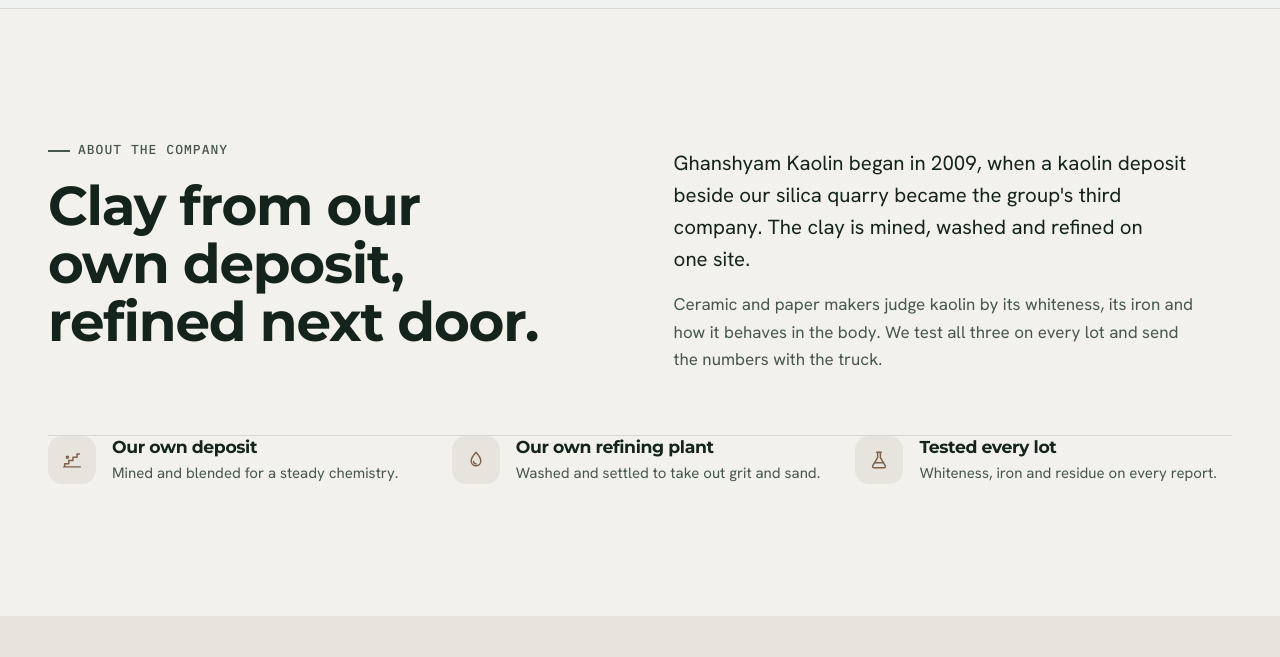
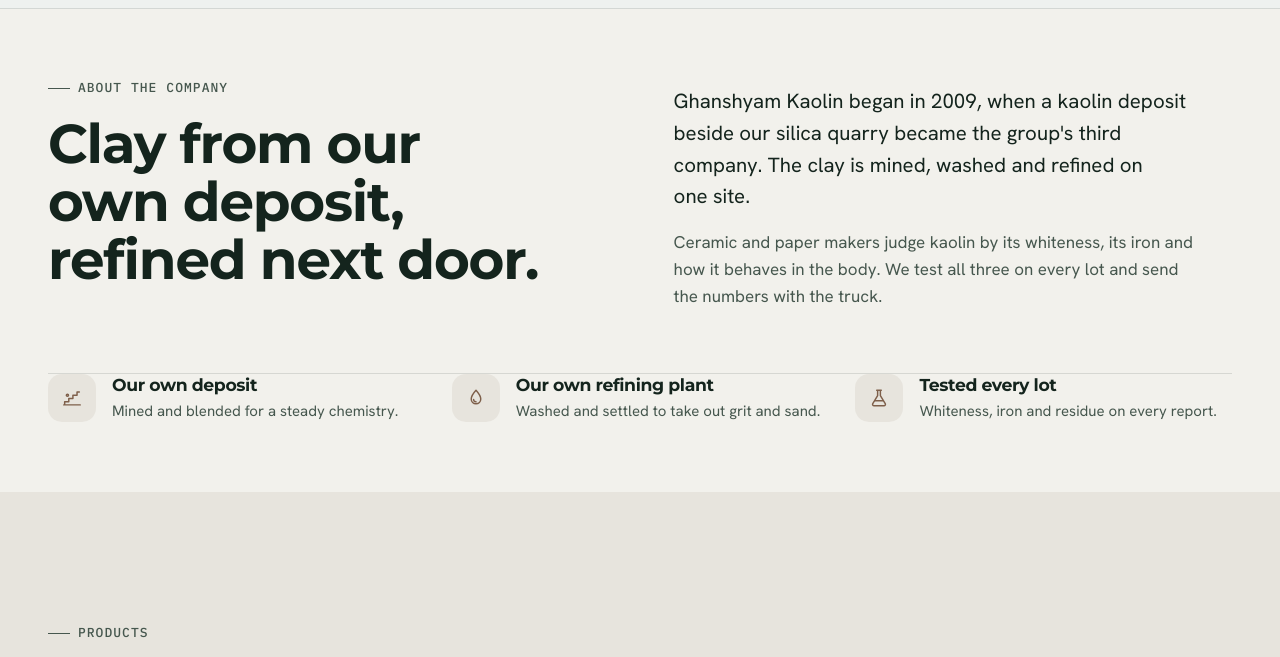
Before and after one commit to Bhavik-Wrteam-hub/ghanshyam, a plain HTML site: page ghanshyam-group/kaolin.html in a window 1280 px wide. Shown: the part 851-1508 px from the top of the page. Drawn offline with Linux system fonts and the light colour scheme.

Commit message:
style: adjust padding-block for .doverview in division section

```diff
--- a/ghanshyam-group/assets/css/sections/division.css
+++ b/ghanshyam-group/assets/css/sections/division.css
@@ -221,6 +221,10 @@
 }
 
 /* ABOUT THE COMPANY ============================================================ */
+/* It sits right under the page's own bar, which already parts it from the first
+   screen, and its words are short, so it takes a calmer gap than a full section
+   (--section-y would leave up to 160px empty above and below them). */
+.doverview { padding-block: clamp(3rem, 1.5rem + 3.5vw, 6rem); }
 .dov {
   display: grid;
   grid-template-columns: minmax(0, 1fr) minmax(0, 1fr);
```
